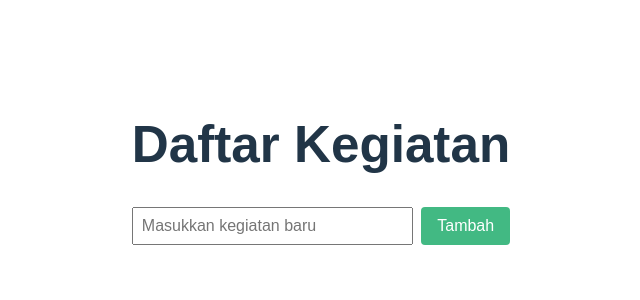
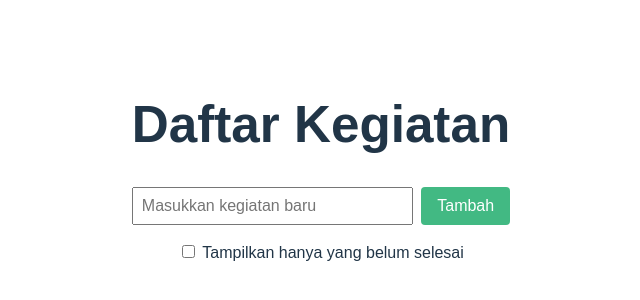
Before and after one commit to niswahmasuliyah12/32-pbk-uts-233510338, a Vue app: page / in a window 1280 px wide. Shown: the part 228-528 px from the top of the page, without its empty margins (319-959 px from the left). Built offline with nearby package versions, Linux system fonts and the light colour scheme.

Commit message:
Memfilter hanya memunculkan kegiatan yang belum selesai saja

```diff
--- a/src/App.vue
+++ b/src/App.vue
@@ -13,10 +13,18 @@
       <button type="submit">Tambah</button>
     </form>
 
+    <!-- Filter checkbox -->
+    <div class="filter">
+      <label>
+        <input type="checkbox" v-model="tampilkanBelumSelesai" />
+        Tampilkan hanya yang belum selesai
+      </label>
+    </div>
+
     <!-- Daftar kegiatan -->
     <ul class="list">
       <li
-        v-for="(item, index) in daftarKegiatan"
+        v-for="(item, index) in kegiatanTersaring"
         :key="index"
         class="list-item"
         :class="{ selesai: item.selesai }"
@@ -32,15 +40,25 @@
 </template>
 
 <script setup>
-import { ref } from 'vue'
+import { ref, computed } from 'vue'
 
 // Input kegiatan baru
 const kegiatanBaru = ref('')
 
-// Daftar kegiatan (berisi objek { nama: string, selesai: boolean })
+// Daftar kegiatan
 const daftarKegiatan = ref([])
 
-// Tambahkan kegiatan ke daftar
+// Filter: hanya tampilkan yang belum selesai
+const tampilkanBelumSelesai = ref(false)
+
+// Computed: kegiatan yang sesuai filter
+const kegiatanTersaring = computed(() => {
+  return tampilkanBelumSelesai.value
+    ? daftarKegiatan.value.filter(item => !item.selesai)
+    : daftarKegiatan.value
+})
+
+// Tambah kegiatan
 function tambahKegiatan() {
   const teks = kegiatanBaru.value.trim()
   if (teks !== '') {
@@ -49,7 +67,7 @@ function tambahKegiatan() {
   }
 }
 
-// Hapus kegiatan dari daftar
+// Hapus kegiatan
 function hapusKegiatan(index) {
   daftarKegiatan.value.splice(index, 1)
 }
@@ -66,6 +84,7 @@ function hapusKegiatan(index) {
 .form {
   display: flex;
   gap: 0.5rem;
+  margin-bottom: 1rem;
 }
 
 input[type="text"] {
@@ -88,10 +107,14 @@ button:hover {
   background-color: #369870;
 }
 
+.filter {
+  margin-bottom: 1rem;
+}
+
 .list {
-  margin-top: 1rem;
   list-style: none;
   padding: 0;
+  margin-top: 1rem;
 }
 
 .list-item {
```
